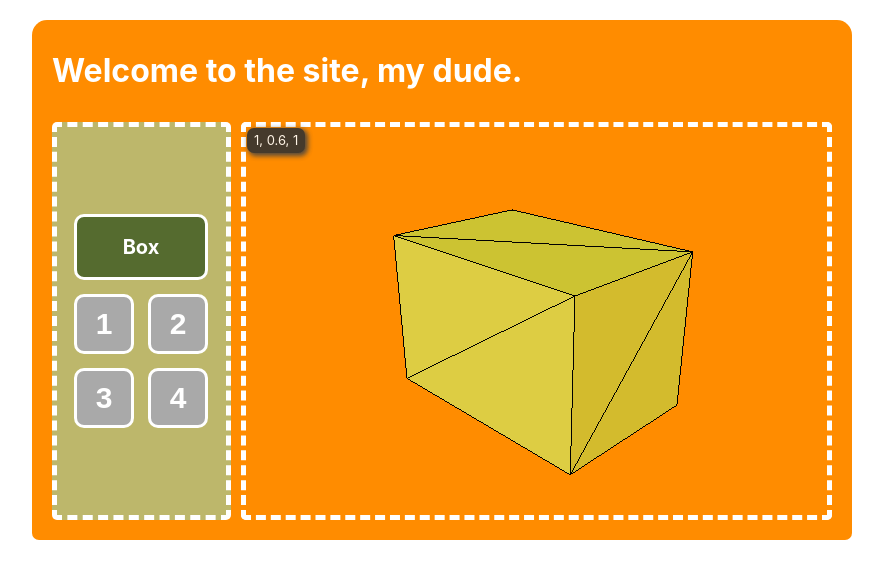
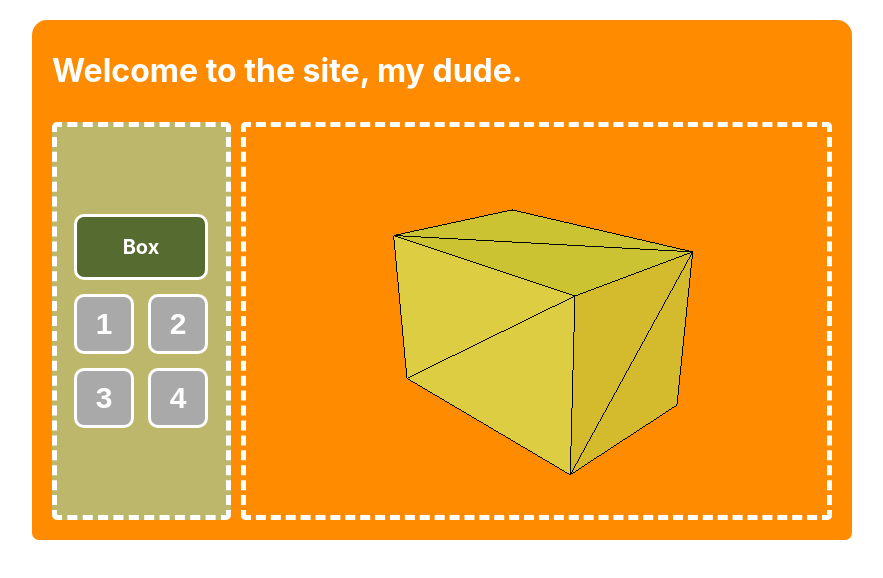
Before and after one commit to fn3d/mydude.github.io, a React (Create React App) app in the folder react-test-1/: page / in a window 1280 px wide. Shown: the top 578 px of the page, without its empty margins (198-1081 px from the left). Built offline with nearby package versions, Linux system fonts and the light colour scheme.

Commit message:
initial implementation: raycast coords

```diff
--- a/react-test-1/src/App.js
+++ b/react-test-1/src/App.js
@@ -51,13 +51,14 @@ function MainPanel() {
 	);
 }
 
-function CanvasUISpace({raycastCoords, mouseCoords}) {
+function CanvasUISpace({raycastCoords, mouseCoords, showCoords}) {
 
 	return (
 		<div className="canvasUISpace">
 			<DynamicLabel
 				raycastCoords={ raycastCoords }
 				mouseCoords={ mouseCoords }
+				showCoords={ showCoords }
 			/>
 		</div>
 	);
@@ -68,6 +69,7 @@ function CanvasMain({primitive}) {
 	const { renderer, scene, camera } = useScene();
 	const [ raycastCoords, setCoords ] = useState();
 	const [ mouseCoords, setMouseCoords ] = useState();
+	const [ showCoords, setShowCoordsType ] = useState();
 
 	// Need to use useEffect here to avoid an infinite
 	// rendering loop. We do need to initialize the
@@ -75,6 +77,7 @@ function CanvasMain({primitive}) {
 	useEffect(() => {
 		setCoords(null);
 		setMouseCoords(new THREE.Vector2());
+		setShowCoordsType('none');
 	}, []);
 
 	return (
@@ -87,10 +90,12 @@ function CanvasMain({primitive}) {
 				coordinateSetter={ setCoords }
 				mouseCoordSetter={ setMouseCoords }
 				mouseCoords={ mouseCoords }
+				setShowCoordsType={ setShowCoordsType }
 			/>
 			<CanvasUISpace
 				raycastCoords={ raycastCoords }
 				mouseCoords={ mouseCoords }
+				showCoords={ showCoords }
 			/>
 		</>
 	)
@@ -145,17 +150,19 @@ function ButtonsContainer() {
 	);
 }
 
-function RayCast({mouseCoords, renderer, scene, camera, coordinateSetter}) {
+function RayCast({mouseCoords, scene, camera, coordinateSetter, setShowCoordsType}) {
 
 	const rcRef = useRef(new THREE.Raycaster());
 
 	// Update raycaster every frame
 	useFrame(() => {
-		if (scene && mouseCoords && camera && renderer) {
+		if (scene && mouseCoords && camera) {
 			rcRef.current.setFromCamera(mouseCoords, camera);
 			let intersects = rcRef.current.intersectObjects(scene.children);
 			let coordStr = "";
-			if (intersects.length > 0) {
+			const vector = new THREE.Vector2(0, 0);
+			const isZero = vector.equals(mouseCoords);
+			if ((intersects.length > 0) && (isZero === false)) {
 				//console.log(intersects[0].point);
 				const array = [intersects[0].point.x,
 							   intersects[0].point.y,
@@ -170,9 +177,11 @@ function RayCast({mouseCoords, renderer, scene, camera, coordinateSetter}) {
 								 roundedPoint[1].toString() + ", " +
 								 roundedPoint[2].toString() ;
 				coordinateSetter(coordStr);
+				setShowCoordsType('inline-block');
 			} else {
 				coordStr = "0.0, 0.0, 0.0";
 				coordinateSetter(coordStr);
+				setShowCoordsType('none');
 			}
 		}
 	})
@@ -185,7 +194,7 @@ function RayCast({mouseCoords, renderer, scene, camera, coordinateSetter}) {
 // context created seperately in sceneContext.js. The primitive
 // is being passed here from the ButtonsContainer parent once
 // the geometry has been prepared in geom.js.
-function CanvasContainer({primitive, renderer, scene, camera, coordinateSetter, mouseCoordSetter, mouseCoords}) {
+function CanvasContainer({primitive, renderer, scene, camera, coordinateSetter, mouseCoordSetter, mouseCoords, setShowCoordsType}) {
 
 	const handleMouseClick = (event) => {
 		//mousePos.x = (event.clientX / window.innerWidth) * 2 - 1;
@@ -222,8 +231,8 @@ function CanvasContainer({primitive, renderer, scene, camera, coordinateSetter,
 						mouseCoords={ mouseCoords }
 						scene={ scene }
 						camera={ camera }
-						renderer={ renderer }
 						coordinateSetter={ coordinateSetter }
+						setShowCoordsType={ setShowCoordsType }
 					/>
 				</Canvas>
 			</StrictMode>
--- a/react-test-1/src/scene/dynamicLabel.js
+++ b/react-test-1/src/scene/dynamicLabel.js
@@ -1,11 +1,11 @@
 import * as THREE from 'three';
 
-export function DynamicLabel({ raycastCoords, mouseCoords }) {
+export function DynamicLabel({ raycastCoords, mouseCoords, showCoords }) {
 
     return (
         <div className="dynamicLabel"
             style={{
-                display: 'inline-block',
+                display: showCoords,
                 position: 'absolute',
                 textAlign: 'center',
                 height: '25px',
@@ -14,10 +14,12 @@ export function DynamicLabel({ raycastCoords, mouseCoords }) {
                 color: 'white',
                 borderRadius: '7px',
                 lineHeight: '25px',
-                paddingLeft: '7px',
-                paddingRight: '7px',
+                paddingLeft: '10px',
+                paddingRight: '10px',
                 fontSize: '13px',
-                boxShadow: '2px 2px 5px 1px #434343'
+                boxShadow: '2px 2px 5px 1px #434343',
+                marginLeft: '10px',
+                marginTop: '10px',
             }}
         >
             { raycastCoords }
```
